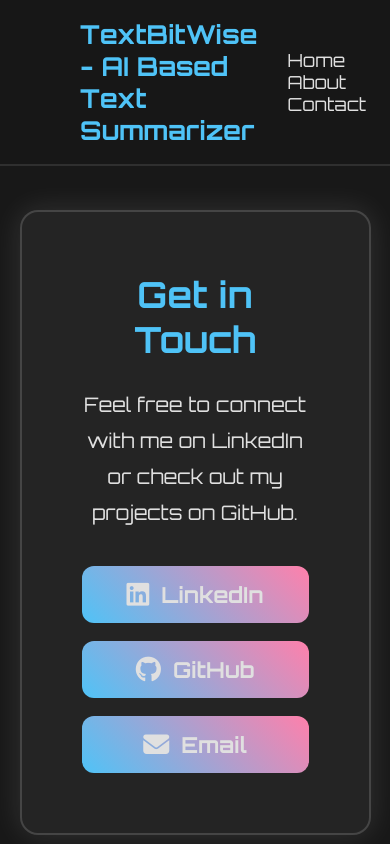
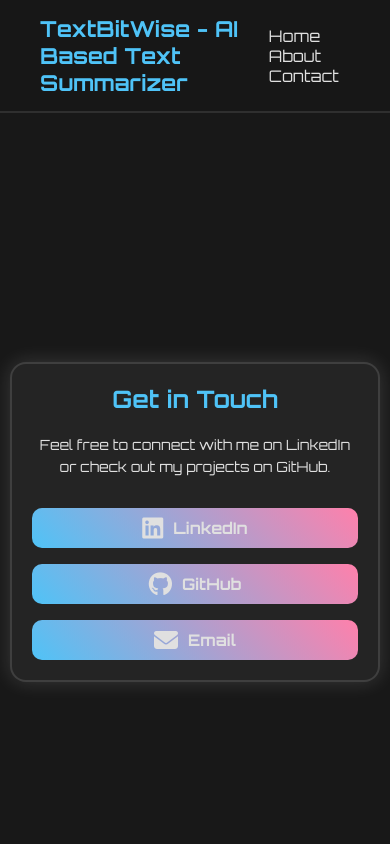
Before and after one commit to ronitttm/TextBitWise, a Flask app: page /contact in a window 390 px wide. Run offline with Flask 3, Linux system fonts and the light colour scheme.

Commit message:
modfied files for responsiveness

```diff
--- a/static/css/contact.css
+++ b/static/css/contact.css
@@ -30,6 +30,7 @@
     justify-content: space-between;
     align-items: center;
     border-bottom: 2px solid rgba(255, 255, 255, 0.1);
+    z-index: 1000;
 }
 
 .logo {
@@ -44,71 +45,126 @@
     font-size: 18px;
     text-decoration: none;
     margin-left: 30px;
-    transition: .3s;
+    transition: 0.3s ease-in-out;
 }
 
-.navbar a:hover,
-.navbar .active {
+.navbar a:hover {
     color: #FF80AB;
 }
 
-/* Contact Container - BIGGER SIZE */
+/* Contact Section */
 .contact-container {
-    width: 90%;  /* Increased width */
-    max-width: 950px; /* More space */
+    display: flex;
+    flex-direction: column;
+    width: 90%;
+    max-width: 900px;
     background: #242424;
-    padding: 60px; /* More padding */
-    border-radius: 18px; /* More rounded corners */
-    box-shadow: 0 0 30px rgba(255, 255, 255, 0.12); /* Slightly stronger glow */
-    border: 2px solid rgba(255, 255, 255, 0.15);
+    padding: 50px;
+    border-radius: 16px;
+    box-shadow: 0 0 20px rgba(255, 255, 255, 0.15);
+    border: 2px solid rgba(255, 255, 255, 0.12);
     margin-top: 120px;
     text-align: center;
 }
 
-/* Contact Heading */
+/* Heading */
 .contact-container h1 {
-    font-size: 36px; /* Bigger font */
+    font-size: 34px;
     color: #4FC3F7;
-    margin-bottom: 25px;
+    margin-bottom: 20px;
 }
 
 /* Contact Text */
 .contact-container p {
-    font-size: 20px; /* Bigger text */
-    line-height: 1.8;
+    font-size: 18px;
+    line-height: 1.6;
     color: #E0E0E0;
-    margin-bottom: 35px;
+    margin-bottom: 30px;
 }
 
 /* Contact Links */
 .contact-links {
     display: flex;
     flex-direction: column;
-    gap: 18px;
+    gap: 16px;
 }
 
-/* Contact Buttons - Bigger and Bolder */
+/* Contact Buttons */
 .contact-link {
     display: flex;
     align-items: center;
     justify-content: center;
-    gap: 12px;
-    font-size: 22px; /* Bigger font */
+    gap: 10px;
+    font-size: 20px;
     font-weight: bold;
     color: #E0E0E0;
     text-decoration: none;
-    padding: 15px; /* More padding */
-    border-radius: 12px;
+    padding: 12px;
+    border-radius: 10px;
     background: linear-gradient(45deg, #4FC3F7, #FF80AB);
-    transition: 0.3s;
+    transition: 0.3s ease-in-out;
 }
 
 .contact-link i {
-    font-size: 26px; /* Bigger icons */
+    font-size: 24px;
 }
 
 .contact-link:hover {
     background: linear-gradient(45deg, #FF80AB, #4FC3F7);
     color: #000;
-    transform: scale(1.05); /* Slight hover effect */
+    transform: scale(1.05);
 }
+
+/* Responsive Design */
+@media (max-width: 900px) {
+    .contact-container {
+        padding: 30px;
+        width: 95%;
+    }
+
+    .contact-container h1 {
+        font-size: 28px;
+    }
+
+    .contact-container p {
+        font-size: 16px;
+    }
+
+    .contact-link {
+        font-size: 18px;
+        padding: 10px;
+    }
+
+    .header {
+        padding: 15px 40px;
+    }
+
+    .logo {
+        font-size: 22px;
+    }
+
+    .navbar a {
+        font-size: 16px;
+        margin-left: 20px;
+    }
+}
+
+@media (max-width: 480px) {
+    .contact-container {
+        padding: 20px;
+        width: 95%;
+    }
+
+    .contact-container h1 {
+        font-size: 24px;
+    }
+
+    .contact-container p {
+        font-size: 14px;
+    }
+
+    .contact-link {
+        font-size: 16px;
+        padding: 8px;
+    }
+}
--- a/templates/about.html
+++ b/templates/about.html
@@ -11,7 +11,7 @@
 </head>
 <body>
     <header class="header">
-        <a href="#" class="logo">TextBitWise - AI Based Text Summarizer</a>
+        <a href="{{ url_for('home') }}" class="logo">TextBitWise - AI Based Text Summarizer</a>
         <nav class="navbar">
             <a href="{{ url_for('home') }}">Home</a>
             <a href="{{ url_for('about') }}">About</a>
--- a/templates/contact.html
+++ b/templates/contact.html
@@ -12,7 +12,7 @@
 
     <!-- Header -->
     <header class="header">
-        <a href="index.html" class="logo">TextBitWise - AI Based Text Summarizer</a>
+        <a href="{{ url_for('home') }}" class="logo">TextBitWise - AI Based Text Summarizer</a>
         <nav class="navbar">
             <a href="{{ url_for('home') }}">Home</a>
             <a href="{{ url_for('about') }}">About</a>
@@ -38,5 +38,12 @@
         </div>
     </div>
 
+<script>
+
+    document.querySelector(".menu-icon").addEventListener("click", function() {
+        document.querySelector(".navbar").classList.toggle("show");
+    });
+
+</script>
 </body>
 </html>
--- a/templates/index.html
+++ b/templates/index.html
@@ -11,7 +11,7 @@
 </head>
 <body>
     <header class="header">
-        <a href="#" class="logo">TextBitWise - AI Based Text Summarizer</a>
+        <a href="{{ url_for('home') }}" class="logo">TextBitWise - AI Based Text Summarizer</a>
         <nav class="navbar">
             <a href="{{ url_for('home') }}">Home</a>
             <a href="{{ url_for('about') }}">About</a>
```
Also changed, not shown: static/css/about.css (+71 -15 lines), static/css/style.css (+51 -11 lines).
